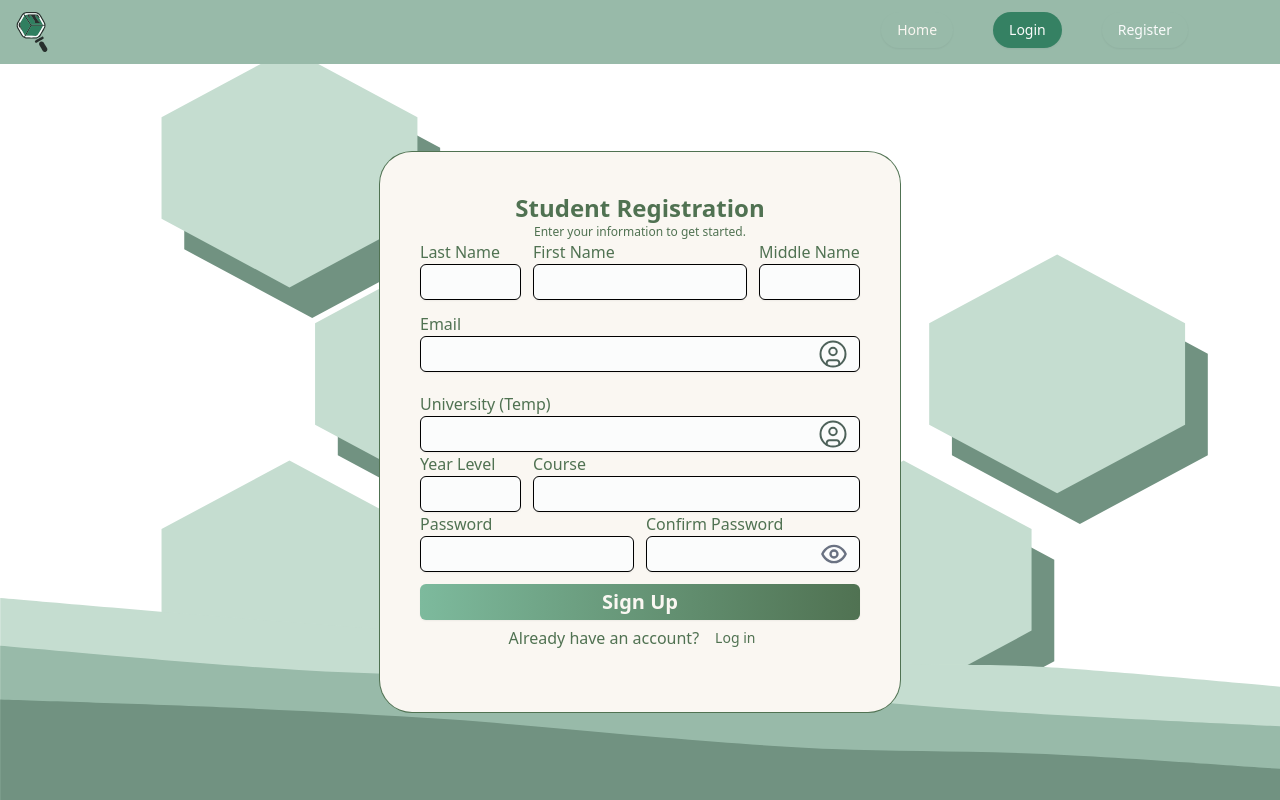
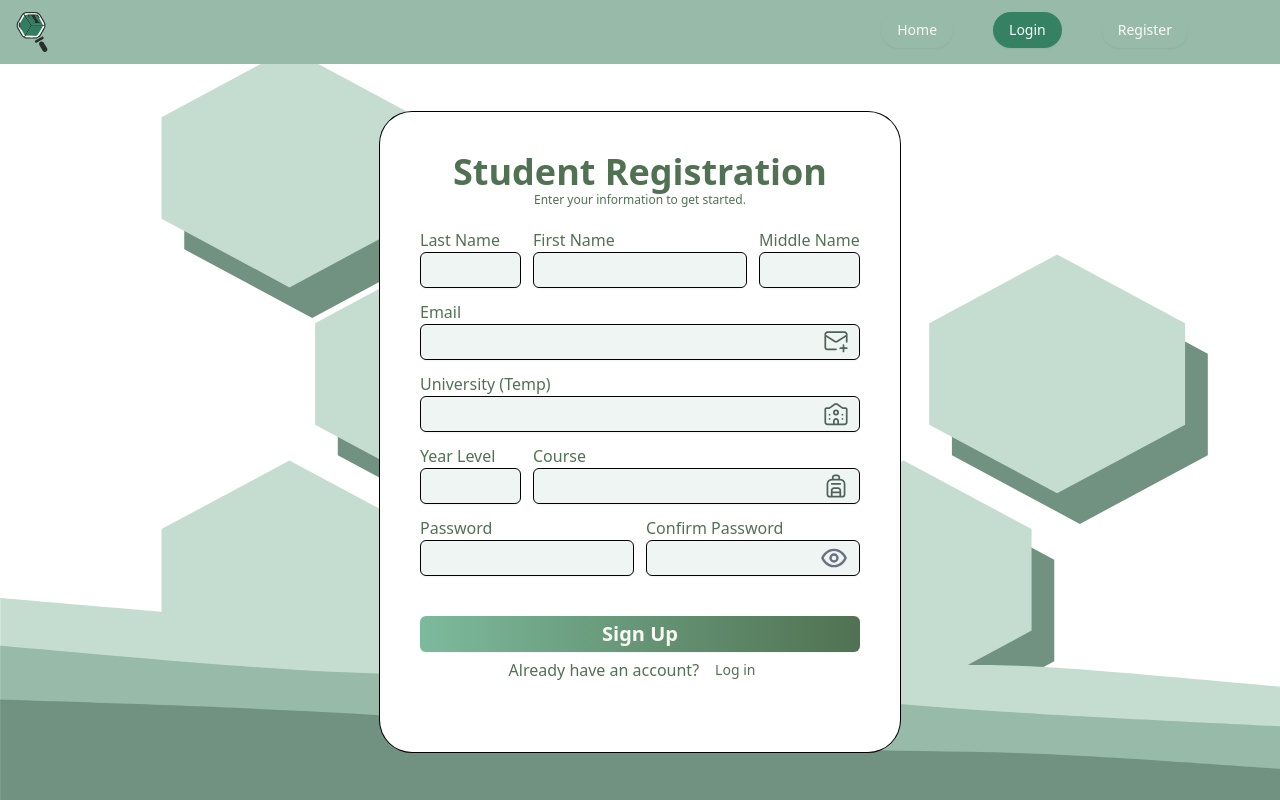
Before and after one commit to kemdav/Tambayan, a Next.js app: page /register in a window 1280 px wide. Built offline with nearby package versions, Linux system fonts and the light colour scheme.

Commit message:
feat: registration completed

```diff
--- a/src/app/(auth)/register/page.tsx
+++ b/src/app/(auth)/register/page.tsx
@@ -1,11 +1,10 @@
+import AuthLoginCard from "@/app/components/ui/auth-page-ui/auth-login-card";
 import AuthRegCard from "@/app/components/ui/auth-page-ui/auth-registration-card";
 
 export default function Home() {
   return (
-    <div>
-      <div className="flex items-center justify-center">
-        <AuthRegCard></AuthRegCard>
-      </div>
+    <div className="flex items-center justify-center">
+      <AuthRegCard></AuthRegCard>
     </div>
   );
 }
--- /dev/null
+++ b/src/app/components/icons/CourseIcon.tsx
@@ -0,0 +1,23 @@
+import type { SVGProps } from "react";
+
+interface Props extends SVGProps<SVGSVGElement> {}
+
+export function CourseIcon({ className, ...props }: Props) {
+  return (
+    <svg
+      viewBox="0 0 22 28"
+      fill="none"
+      xmlns="http://www.w3.org/2000/svg"
+      className={className}
+      {...props}
+    >
+      <path
+        d="M6 11.5H16M6 21.5H16M6 26.5V19C6 18.337 6.26339 17.7011 6.73223 17.2322C7.20107 16.7634 7.83696 16.5 8.5 16.5H13.5C14.163 16.5 14.7989 16.7634 15.2678 17.2322C15.7366 17.7011 16 18.337 16 19V26.5M7.25 6.5V4C7.25 3.33696 7.51339 2.70107 7.98223 2.23223C8.45107 1.76339 9.08696 1.5 9.75 1.5H12.25C12.913 1.5 13.5489 1.76339 14.0178 2.23223C14.4866 2.70107 14.75 3.33696 14.75 4V6.5M1 11.5C1 10.1739 1.52678 8.90215 2.46447 7.96447C3.40215 7.02678 4.67392 6.5 6 6.5H16C17.3261 6.5 18.5979 7.02678 19.5355 7.96447C20.4732 8.90215 21 10.1739 21 11.5V24C21 24.663 20.7366 25.2989 20.2678 25.7678C19.7989 26.2366 19.163 26.5 18.5 26.5H3.5C2.83696 26.5 2.20107 26.2366 1.73223 25.7678C1.26339 25.2989 1 24.663 1 24V11.5Z"
+        stroke="#4E625A"
+        strokeWidth="2"
+        strokeLinecap="round"
+        strokeLinejoin="round"
+      />{" "}
+    </svg>
+  );
+}
--- /dev/null
+++ b/src/app/components/icons/EmailIcon.tsx
@@ -0,0 +1,23 @@
+import type { SVGProps } from "react";
+
+interface Props extends SVGProps<SVGSVGElement> {}
+
+export function EmailIcon({ className, ...props }: Props) {
+  return (
+    <svg
+      viewBox="0 0 28 25"
+      fill="none"
+      xmlns="http://www.w3.org/2000/svg"
+      className={className}
+      {...props}
+    >
+      <path
+        d="M26.5 12.25V3.5C26.5 2.83696 26.2366 2.20107 25.7678 1.73223C25.2989 1.26339 24.663 1 24 1H4C3.33696 1 2.70107 1.26339 2.23223 1.73223C1.76339 2.20107 1.5 2.83696 1.5 3.5V18.5C1.5 19.875 2.625 21 4 21H14M26.5 4.75L15.2875 11.875C14.9016 12.1168 14.4554 12.245 14 12.245C13.5446 12.245 13.0984 12.1168 12.7125 11.875L1.5 4.75M22.75 16V23.5M19 19.75H26.5"
+        stroke="#4E625A"
+        strokeWidth="2"
+        strokeLinecap="round"
+        strokeLinejoin="round"
+      />
+    </svg>
+  );
+}
--- /dev/null
+++ b/src/app/components/icons/UniversityIcon.tsx
@@ -0,0 +1,23 @@
+import type { SVGProps } from "react";
+
+interface Props extends SVGProps<SVGSVGElement> {}
+
+export function UniversityIcon({ className, ...props }: Props) {
+  return (
+    <svg
+      viewBox="0 0 28 27"
+      fill="none"
+      xmlns="http://www.w3.org/2000/svg"
+      className={className}
+      {...props}
+    >
+      <path
+        d="M16.5 25.506V21.756C16.5 21.0929 16.2366 20.457 15.7678 19.9882C15.2989 19.5193 14.663 19.256 14 19.256C13.337 19.256 12.7011 19.5193 12.2322 19.9882C11.7634 20.457 11.5 21.0929 11.5 21.756V25.506M21.5 14.256H21.5125M21.5 19.256H21.5125M6.5 14.256H6.5125M6.5 19.256H6.5125M26.5 8.00596C26.5 7.67444 26.3683 7.35649 26.1339 7.12207C25.8995 6.88765 25.5815 6.75596 25.25 6.75596H22.75C22.2391 6.75588 21.7405 6.59927 21.3213 6.30721L15.4287 2.20596C15.0096 1.9138 14.5111 1.75706 14.0002 1.75684C13.4893 1.75661 12.9906 1.91292 12.5713 2.20471L6.67875 6.30596C6.25969 6.59846 5.76105 6.75551 5.25 6.75596H2.75C2.41848 6.75596 2.10054 6.88765 1.86612 7.12207C1.6317 7.35649 1.5 7.67444 1.5 8.00596V23.006C1.5 23.669 1.76339 24.3049 2.23223 24.7737C2.70107 25.2426 3.33696 25.506 4 25.506H24C24.663 25.506 25.2989 25.2426 25.7678 24.7737C26.2366 24.3049 26.5 23.669 26.5 23.006V8.00596ZM16.5 11.756C16.5 13.1367 15.3807 14.256 14 14.256C12.6193 14.256 11.5 13.1367 11.5 11.756C11.5 10.3752 12.6193 9.25596 14 9.25596C15.3807 9.25596 16.5 10.3752 16.5 11.756Z"
+        stroke="#4E625A"
+        strokeWidth="2"
+        strokeLinecap="round"
+        strokeLinejoin="round"
+      />
+    </svg>
+  );
+}
--- a/src/app/components/icons/index.ts
+++ b/src/app/components/icons/index.ts
@@ -8,6 +8,9 @@ export * from "./EyeOffIcon";
 export * from "./SearchIcon";
 export * from "./TambayanIcon";
 export * from "./UserProfileLoginIcon";
+export * from "./CourseIcon";
+export * from "./EmailIcon";
+export * from "./UniversityIcon";
 
 // When used at a page
 // import { PlusIcon, UserIcon } from '@/components/icons';
--- a/src/app/components/ui/auth-page-ui/auth-registration-card.tsx
+++ b/src/app/components/ui/auth-page-ui/auth-registration-card.tsx
@@ -1,15 +1,18 @@
-import { TambayanIcon } from "../../icons";
 import { Button } from "@/app/components/ui/button";
 import { PasswordInput } from "../password-input";
 import { Input } from "../input";
-import { SearchIcon } from "lucide-react";
-import { UserPofileLoginIcon } from "../../icons";
+import {
+  UserPofileLoginIcon,
+  EmailIcon,
+  CourseIcon,
+  UniversityIcon,
+} from "../../icons";
 
 export default function AuthRegCard() {
   return (
-    <div className="bg-neutral-linen-white ring-1 select-none ring-action-forest-green w-130 h-140 p-10 rounded-4xl">
+    <div className="bg-neutral-pure-white ring-1 select-none w-130 h-160 p-10 rounded-4xl">
       <div className="flex flex-col justify-center items-center">
-        <h1 className="text-action-forest-green text text-2xl font-bold">
+        <h1 className="text-action-forest-green text text-4xl font-bold">
           Student Registration
         </h1>
         <p className="text-action-forest-green text-xs">
@@ -17,62 +20,65 @@ export default function AuthRegCard() {
         </p>
       </div>
 
-      <div className="grid grid-cols-4 gap-3">
+      <div className="grid grid-cols-4 gap-3 mt-5">
         <div>
           <p className="text-action-forest-green">Last Name</p>
-          <Input className="bg-neutral-ivory-white"></Input>
+          <Input className="bg-secondary-light-moss/20"></Input>
         </div>
 
         <div className="col-span-2">
           <p className="text-action-forest-green">First Name</p>
-          <Input className="bg-neutral-ivory-white"></Input>
+          <Input className="bg-secondary-light-moss/20"></Input>
         </div>
 
         <div>
           <p className="text-action-forest-green">Middle Name</p>
-          <Input className="bg-neutral-ivory-white"></Input>
+          <Input className="bg-secondary-light-moss/20"></Input>
         </div>
       </div>
 
-      <div className="flex flex-col gap-5 mt-3">
+      <div className="flex flex-col mt-3">
         <div>
           <p className="text-action-forest-green">Email</p>
           <Input
-            rightIcon={<UserPofileLoginIcon />}
-            className="bg-neutral-ivory-white"
+            rightIcon={<EmailIcon className="size-6" />}
+            className="bg-secondary-light-moss/20"
           ></Input>
         </div>
 
         <div>
-          <p className="text-action-forest-green">University (Temp)</p>
+          <p className="text-action-forest-green mt-3">University (Temp)</p>
           <Input
-            rightIcon={<UserPofileLoginIcon />}
-            className="bg-neutral-ivory-white"
+            rightIcon={<UniversityIcon className="size-6" />}
+            className="bg-secondary-light-moss/20"
           ></Input>
         </div>
       </div>
 
-      <div className="grid grid-cols-4 gap-3">
+      <div className="grid grid-cols-4 gap-3 mt-3">
         <div>
           <p className="text-action-forest-green">Year Level</p>
-          <Input className="bg-neutral-ivory-white"></Input>
+          <Input className="bg-secondary-light-moss/20"></Input>
         </div>
 
         <div className="col-span-3">
           <p className="text-action-forest-green">Course</p>
-          <Input className="bg-neutral-ivory-white"></Input>
+          <Input
+            className="bg-secondary-light-moss/20"
+            rightIcon={<CourseIcon className="size-6" />}
+          ></Input>
         </div>
       </div>
 
-      <div className="grid grid-cols-4 gap-3">
+      <div className="grid grid-cols-4 gap-3 mt-3">
         <div className="col-span-2">
           <p className="text-action-forest-green">Password</p>
-          <Input className="bg-neutral-ivory-white"></Input>
+          <Input className="bg-secondary-light-moss/20"></Input>
         </div>
 
         <div className="col-span-2">
           <p className="text-action-forest-green">Confirm Password</p>
-          <PasswordInput className="bg-neutral-ivory-white"></PasswordInput>
+          <PasswordInput className="bg-secondary-light-moss/20"></PasswordInput>
         </div>
       </div>
 
@@ -80,7 +86,7 @@ export default function AuthRegCard() {
         className="text-neutral-linen-white
         bg-linear-to-r from-action-seafoam-green to-action-forest-green
          hover:from-action-seafoam-green/90 hover:to-action-forest-green/90
-         font-bold text-xl w-full mt-3"
+         font-bold text-xl w-full mt-10"
       >
         Sign Up
       </Button>
```
Also changed, not shown: src/app/components/ui/auth-page-ui/auth-login-card.tsx (+48 -24 lines).
